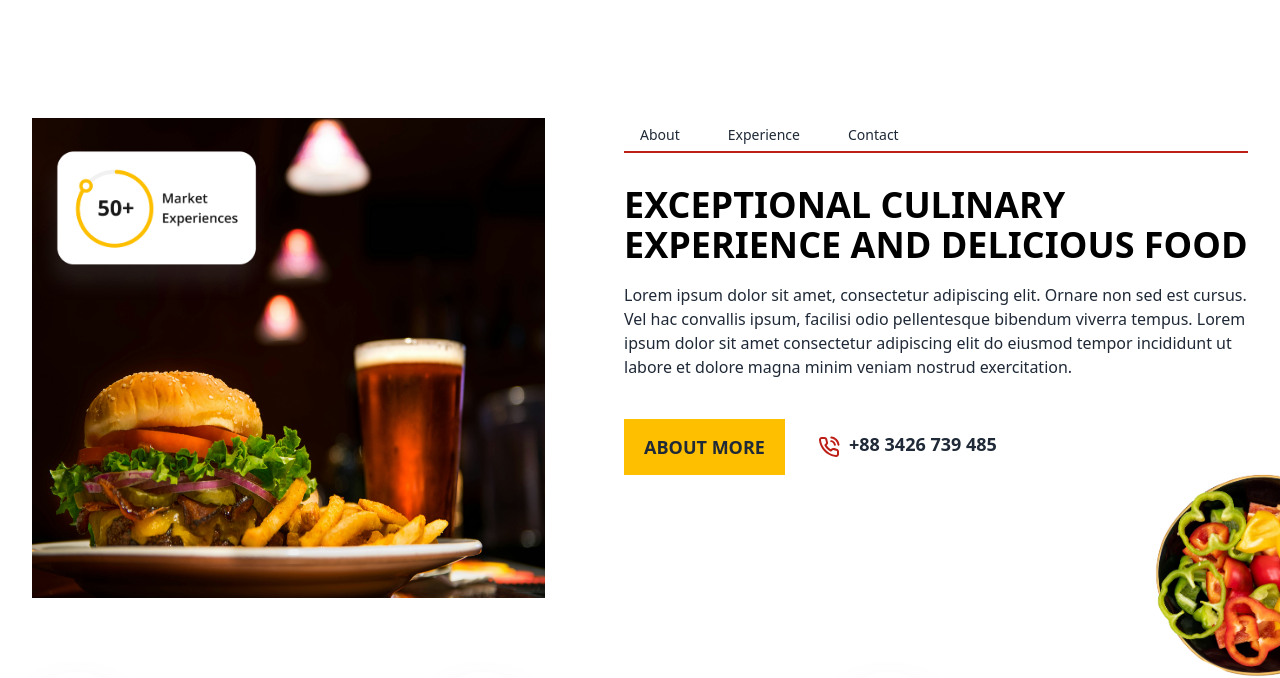
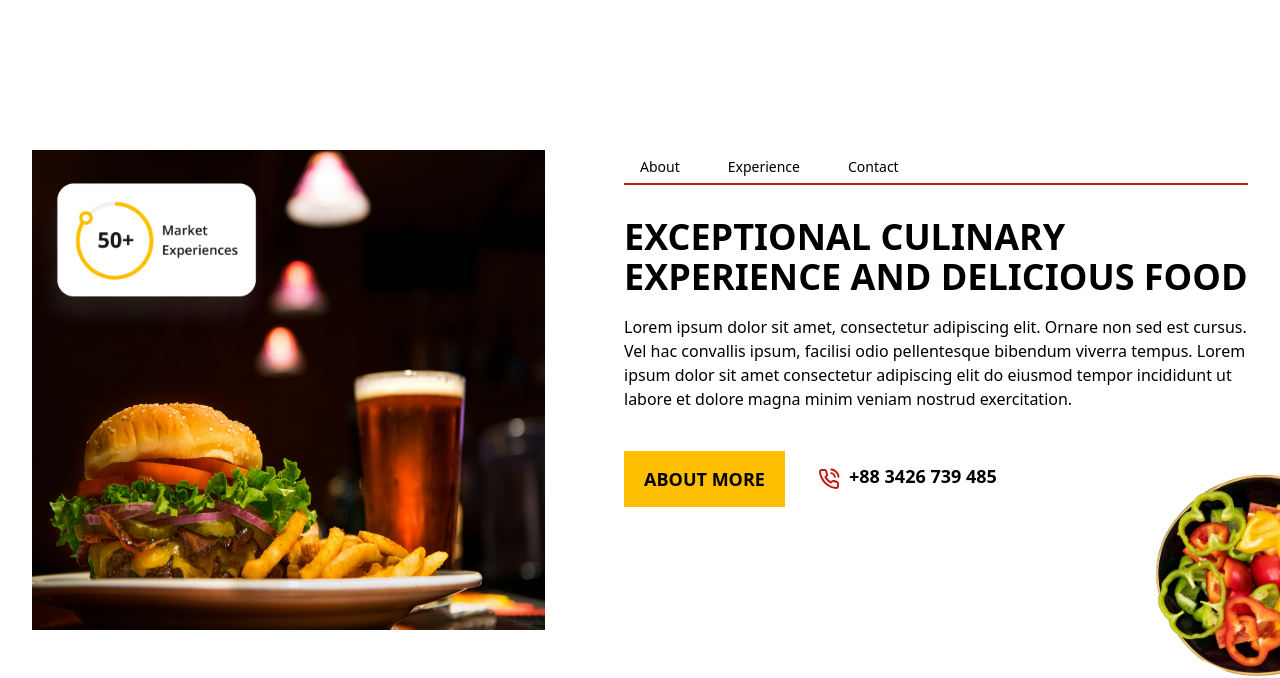
Before and after one commit to emdad118661/test-for-softnio, a React (Vite) app: page / in a window 1280 px wide. Shown: the part 1049-1727 px from the top of the page. Built offline with nearby package versions, Linux system fonts and the light colour scheme.

Commit message:
spacing-experiment

```diff
--- a/src/Components/About.jsx
+++ b/src/Components/About.jsx
@@ -4,8 +4,8 @@ import salad from "../assets/images/others/salad.png"
 const About = () => {
     return (
         <div>
-            <div className="w-full relative md:h-[744px] h-[1144.03px] md:max-w-[1373.5px] bg-[#FFFFFF] mx-auto px-4 sm:px-6 lg:px-8 xxl:px-[300px]">
-                <div className="md:flex md:mt-[120px] mt-8 mb-8 md:mb-[74px]">
+            <div className="w-full relative md:h-[744px] h-[1144.03px] md:max-w-[1373.5px] bg-[#FFFFFF] mx-auto px-4 sm:px-6 lg:px-8 xxl:px-[300px] text-black">
+                <div className="md:flex md:mt-[120px] pt-8 mb-8 md:mb-[74px]">
                     <div className="relative">
                         <img className="md:w-[617px] mb-8 md:mb-0 md:h-[480px] w-[330px] h-[246.03px]" src={burgar} alt="" />
                         <img className="absolute  top-[30.25px] w-[128.99px] md:w-[241.17px]" src={marketExperience} alt="" />
--- a/src/Components/Items.jsx
+++ b/src/Components/Items.jsx
@@ -45,7 +45,7 @@ const Items = () => {
     };
 
     return (
-        <div className="w-full md:h-[710px] h-[552px] bg-[#FBF7F2]">
+        <div className="w-full md:h-[710px] h-[552px] bg-[#FBF7F2] text-black">
             <div className="md:max-w-[1320px] max-w-[330px] mx-auto px-4 sm:px-6 lg:px-8 xxl:px-[300px]">
                 <div className="md:pt-[120px] pt-[32px] md:flex">
                     <div className="md:w-[1168px]">
--- a/src/Components/Slider.jsx
+++ b/src/Components/Slider.jsx
@@ -9,7 +9,7 @@ import pata from "../assets/images/others/pata.png";
 
 const Slider = () => {
     return (
-        <div className="w-full md:h-[965.97px] h-[861.95px] bg-[#FFFFFF] relative">
+        <div className="w-full md:h-[965.97px] h-[861.95px] bg-[#FFFFFF] relative text-black">
             <div className="md:max-w-[1320px] max-w-[330px] mx-auto px-4 sm:px-6 lg:px-8 xxl:px-[300px]">
                 <div className="md:pt-[120px] pt-[32px] md:flex">
                     <div className="md:w-[1168px]">
```
